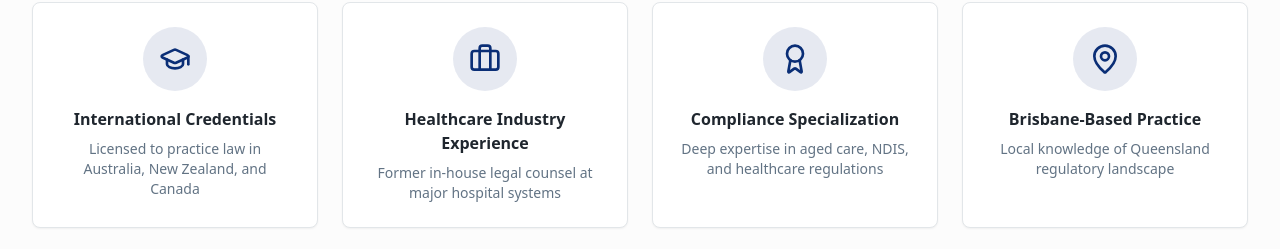
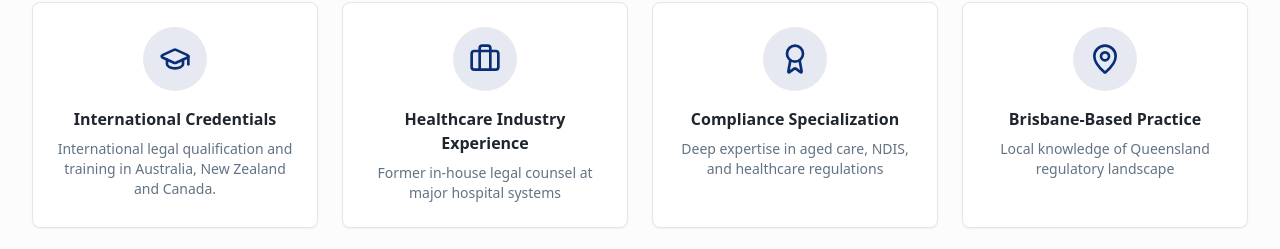
Before and after one commit to aburchart/mylaw-site, a React (Vite) app: page /about in a window 1280 px wide. Shown: the part 1748-1997 px from the top of the page. Built offline with nearby package versions, Linux system fonts and the light colour scheme; the HTML template or start-up script is replaced by a standard one.

Commit message:
Refactor About page credentials

```diff
--- a/src/pages/About.tsx
+++ b/src/pages/About.tsx
@@ -11,7 +11,7 @@ const About = () => {
   const qualifications = [{
     icon: GraduationCap,
     title: "International Credentials",
-    description: "Licensed to practice law in Australia, New Zealand, and Canada"
+    description: "International legal qualification and training in Australia, New Zealand and Canada."
   }, {
     icon: Briefcase,
     title: "Healthcare Industry Experience",
```
